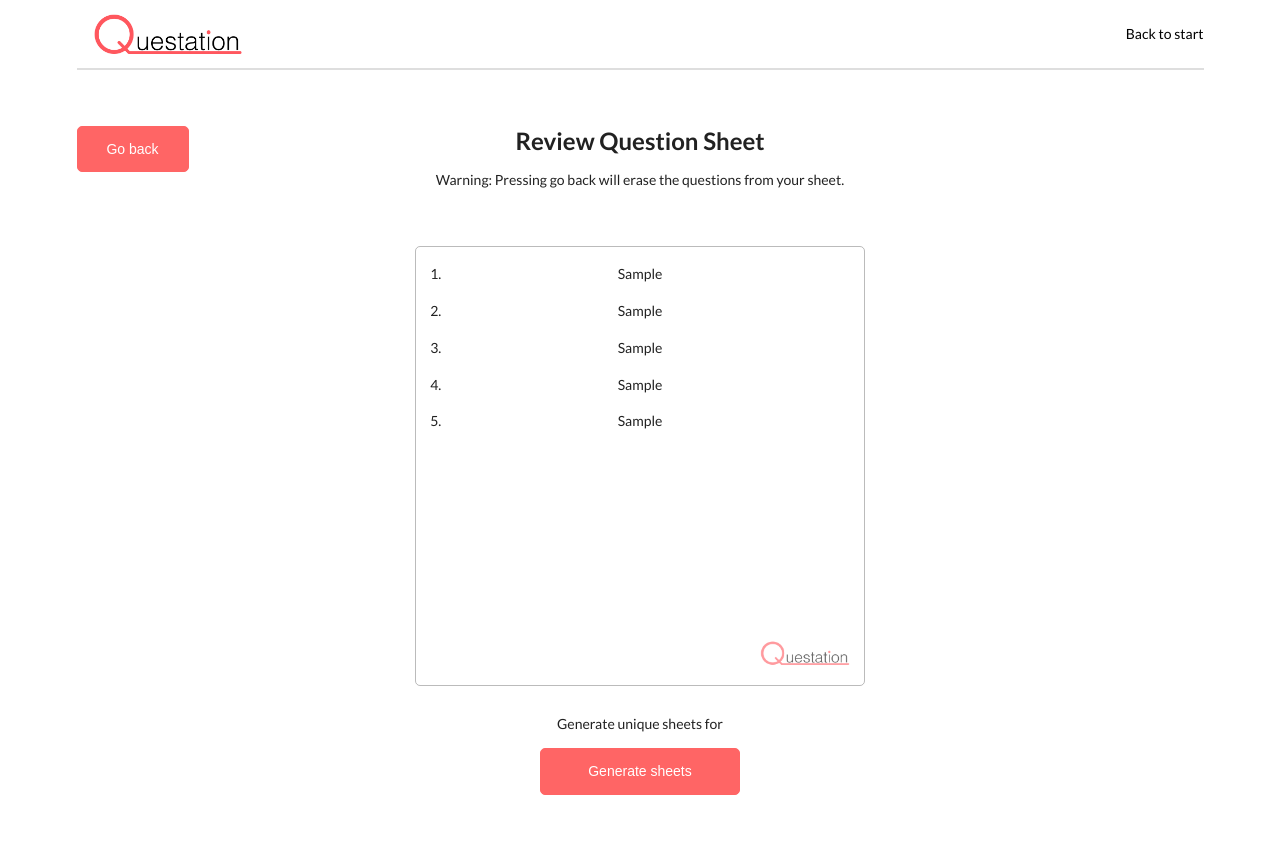
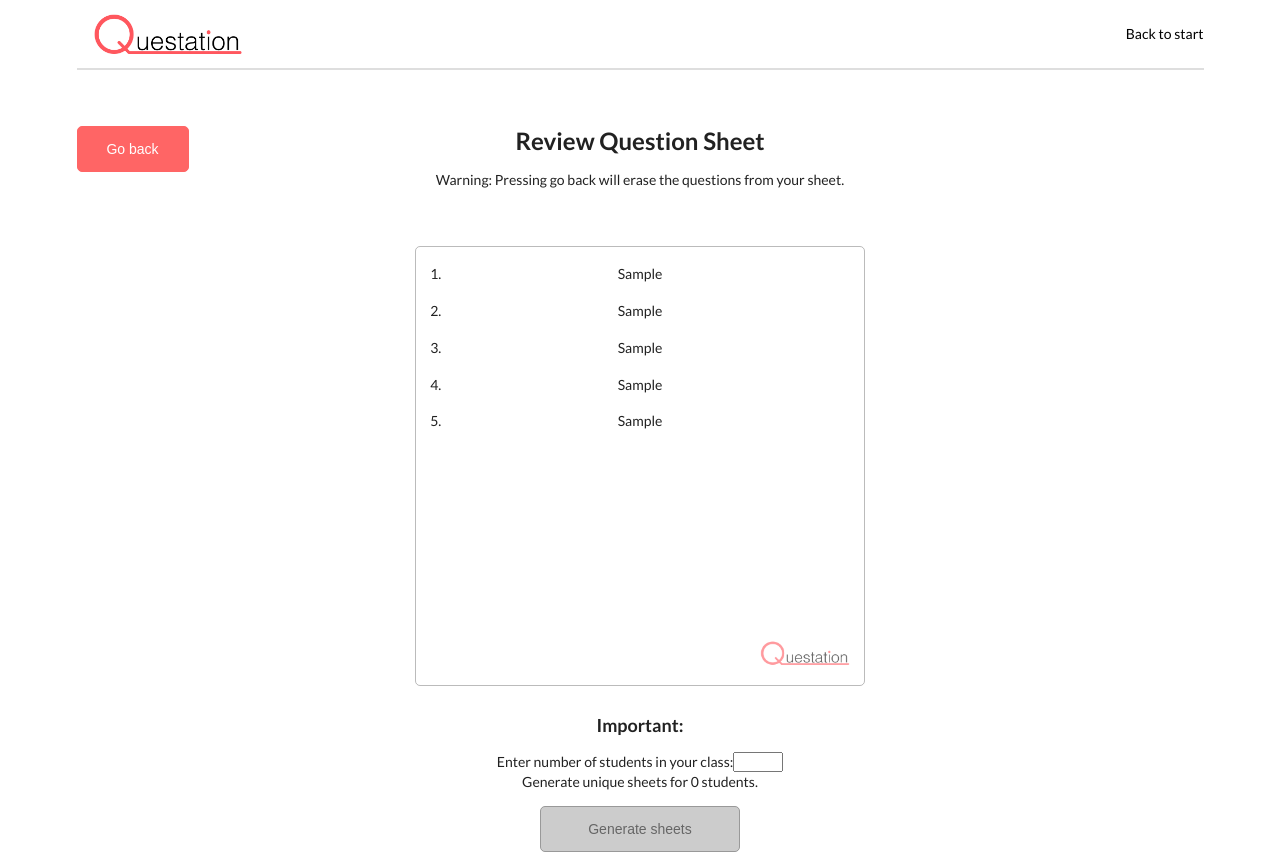
Before and after one commit to ksinghj/Questation, a React (Create React App) app: page /create in a window 1280 px wide. Both pictures are taken after typing "Sample", "Sample", "Sample", "Sample", "Sample" into the empty fields and a click on the button "Continue". Before the commit the page ends 800 px from the top, so only its background shows below. Built offline with nearby package versions, Linux system fonts and the light colour scheme.

Commit message:
student number component state

```diff
--- a/src/components/GenerateSheets.jsx
+++ b/src/components/GenerateSheets.jsx
@@ -4,13 +4,33 @@ import "../styles/misc/button.css";
 import "../styles/GenerateSheets/index.css";
 
 class GenerateSheets extends React.Component {
+  state = { students: 0, notZero: false };
+
+  handleStudentNumberEnter = e => {
+    this.setState({ students: e.target.value });
+    setTimeout(() => {
+      if (this.state.students !== 0) {
+        this.setState({ notZero: true });
+      }
+    }, 750);
+  };
+
   render() {
     return (
       <div className="generatesheets__container">
-        <p>Generate unique sheets for </p>
-        <button className="button generatesheets__button" type="submit">
-          Generate sheets
-        </button>
+        <h3>Important:</h3>
+        <form>
+          <label>Enter number of students in your class:</label>
+          <input onChange={this.handleStudentNumberEnter} />
+          <p>Generate unique sheets for {this.state.students} students.</p>
+          <button
+            className="button generatesheets__button"
+            type="submit"
+            disabled={this.state.notZero ? false : true}
+          >
+            Generate sheets
+          </button>
+        </form>
       </div>
     );
   }
--- a/src/styles/GenerateSheets/index.css
+++ b/src/styles/GenerateSheets/index.css
@@ -2,16 +2,20 @@
     margin: 2em 0;
 } */
 
-.generatesheets__button {
-    white-space: nowrap;
-    width: 200px;
+.generatesheets__container input:focus {
+  outline: none;
 }
 
-.react-numeric-input input {
-    color: #ff6565;
-    max-width: 75px;
+.generatesheets__container input {
+  max-width: 50px;
+  text-align: center;
 }
 
-.react-numeric-input input:focus {
-    outline: none;
+.generatesheets__container {
+  margin-bottom: 3em;
 }
+
+.generatesheets__button {
+  white-space: nowrap;
+  width: 200px;
+}
--- a/src/styles/misc/button.css
+++ b/src/styles/misc/button.css
@@ -15,3 +15,18 @@
   color: #ff6565;
   border: 1px solid #ff6565;
 }
+
+button:disabled,
+button[disabled]{
+  border: 1px solid #999999;
+  background-color: #cccccc;
+  color: #666666;
+  cursor: not-allowed;
+}
+
+button:disabled,
+button[disabled]:hover{
+  border: 1px solid #999999;
+  background-color: #cccccc;
+  color: #666666;
+}
```
